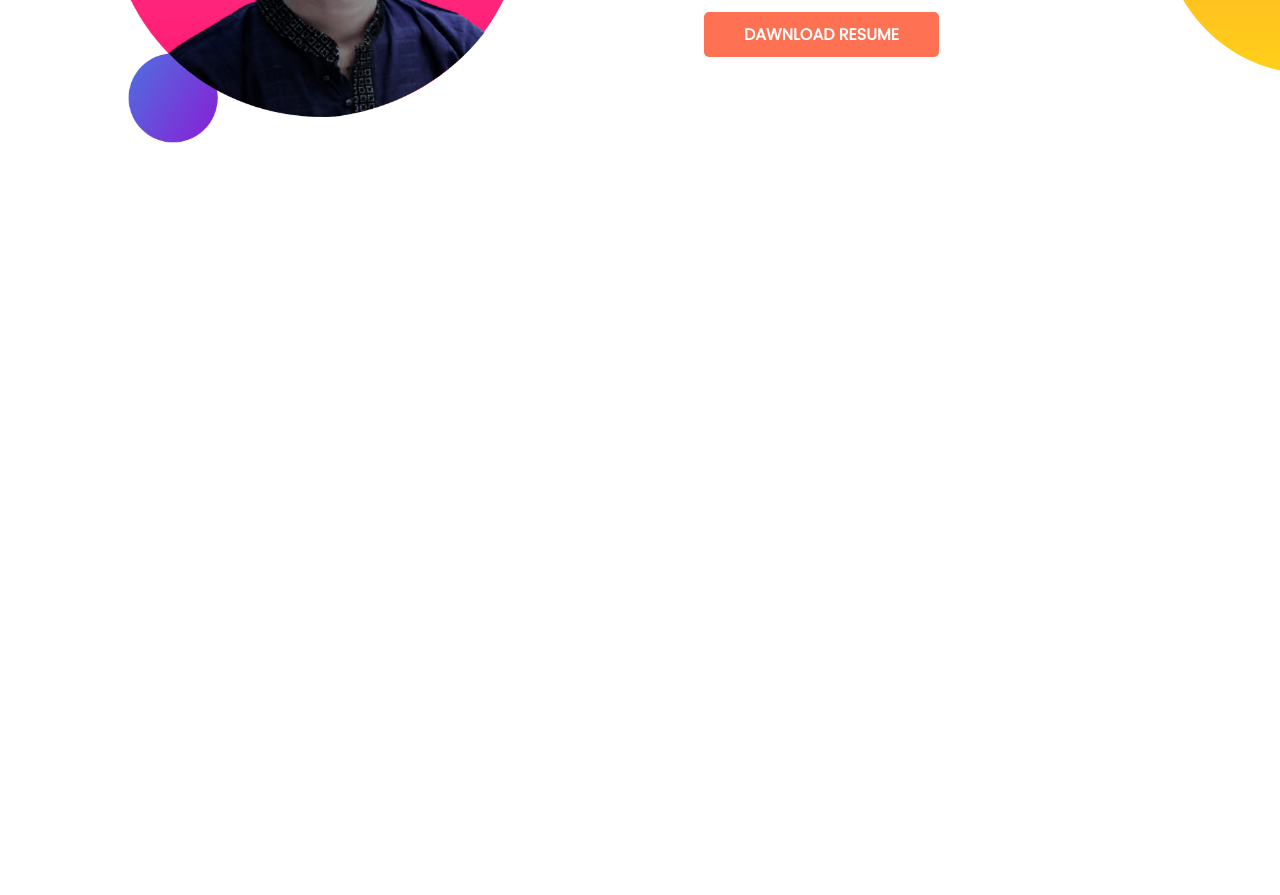
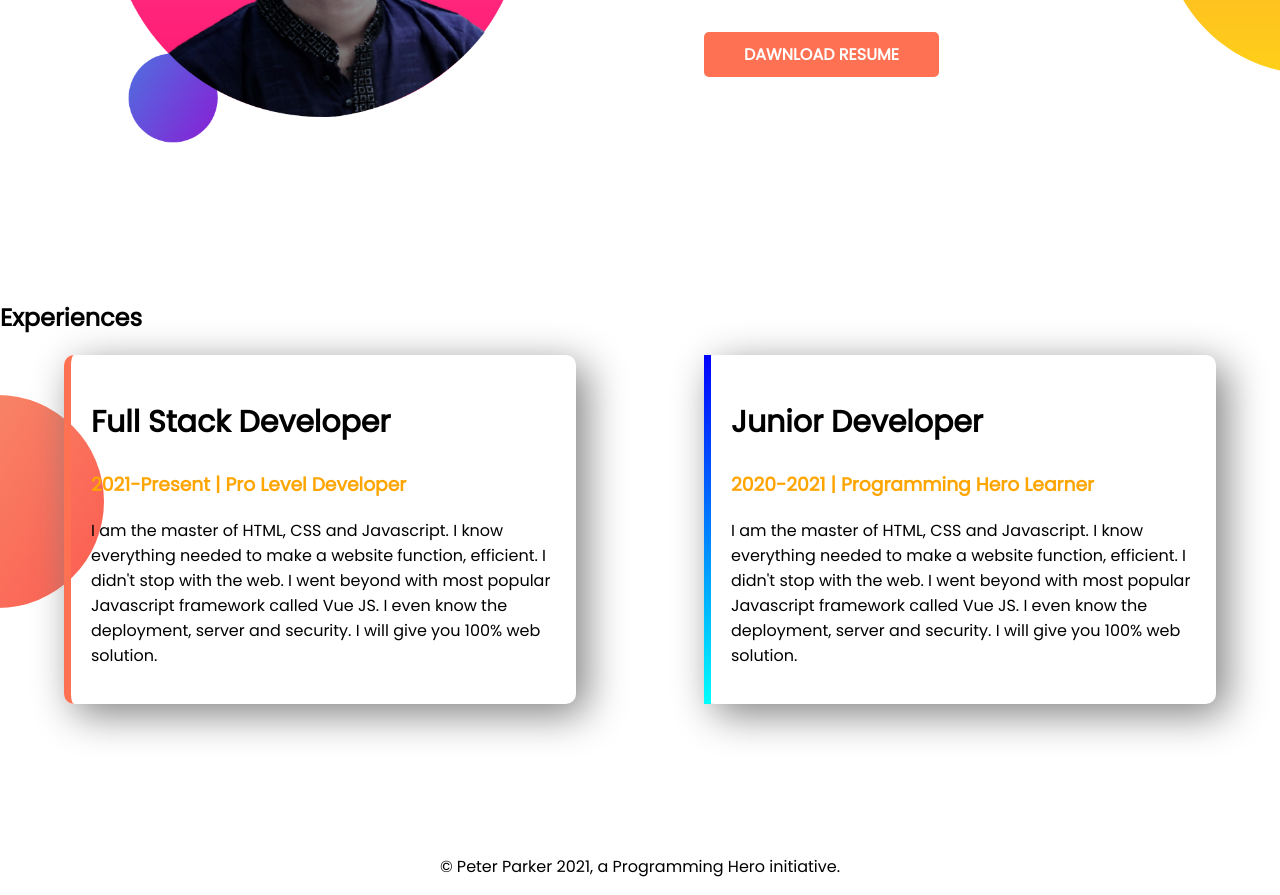
Before and after one commit to kanakWeb/demo-portfolio, a plain HTML site: page index.html in a window 1280 px wide. Shown: the part 950-1845 px from the top of the page. Before the commit the page ends 1250 px from the top, so only its background shows below. Drawn offline with Linux system fonts and the light colour scheme.

Commit message:
footer add

```diff
--- a/index.html
+++ b/index.html
@@ -15,7 +15,7 @@
 </head>
 
 <body>
-    <section class="banar">
+    <section class="banar faxible-container">
         <div class="half-width">
             <h1>Welcome To</h1>
             <h1><span class="orange">Kanak Chandra</span> World</h1>
@@ -37,7 +37,7 @@
             <img src="image/kanak1.png" alt="kanak">
         </div>
     </section>
-    <section class="drem">
+    <section class="drem faxible-container">
         <div class="half-width">
             <img src="image/perfect k.png" alt="kanak">
         </div>
@@ -58,6 +58,34 @@
     </section>
 
 
+    <section class="experience">
+        <h1>Experiences</h1>
+        <div class="faxible-container">
+            <div class="skill-item color1">
+                <h2>Full Stack Developer</h2>
+                <h3 class="orange">2021-Present | Pro Level Developer</h3>
+                <p>I am the master of HTML, CSS and Javascript. I know everything needed to make a website function,
+                    efficient. I didn't stop with the web. I went beyond with most popular Javascript framework called
+                    Vue
+                    JS. I even know the deployment, server and security. I will give you 100% web solution.
+                </p>
+            </div>
+            <div id="color2" class="skill-item ">
+                <h2>Junior Developer</h2>
+                <h3 class="orange">2020-2021 | Programming Hero Learner</h3>
+                <p>I am the master of HTML, CSS and Javascript. I know everything needed to make a website function,
+                    efficient. I didn't stop with the web. I went beyond with most popular Javascript framework called
+                    Vue
+                    JS. I even know the deployment, server and security. I will give you 100% web solution.
+                </p>
+            </div>
+        </div>
+    </section>
+    <footer>
+        <p class="style">© Peter Parker 2021, a Programming Hero initiative.</p>
+    </footer>
+
+
 </body>
 
 </html>
--- a/style.css
+++ b/style.css
@@ -3,13 +3,17 @@ body {
   margin: 0;
 }
 .h1 {
-  font-size: 40px;
+  font-size: 200px;
+}
+h2 {
+  font-size: 30px;
+  font-family: "Poppins", sans-serif;
 }
 .orange {
   color: rgb(255, 165, 0);
 }
 
-section {
+.faxible-container {
   display: flex;
   margin-bottom: 150px;
 }
@@ -44,3 +48,27 @@ section {
   background-repeat: no-repeat;
   background-position: right;
 }
+.skill-item {
+  width: 40%;
+  margin-right: 5%;
+  margin-left: 5%;
+  padding: 20px;
+  box-shadow: 10px 10px 40px gray;
+  border-radius: 10px;
+}
+.experience {
+  background-image: url(image/exp-bg.png);
+  background-repeat: no-repeat;
+  background-position: left;
+}
+.color1 {
+  border-left: 7px solid rgb(255, 113, 83);
+}
+#color2 {
+  border-left: 7px solid;
+  border-image: linear-gradient(blue, cyan);
+  border-image-slice: 1;
+}
+.style {
+  text-align: center;
+}
```
Also changed, not shown: image/circle.png (deleted), image/circle2.png (deleted).
